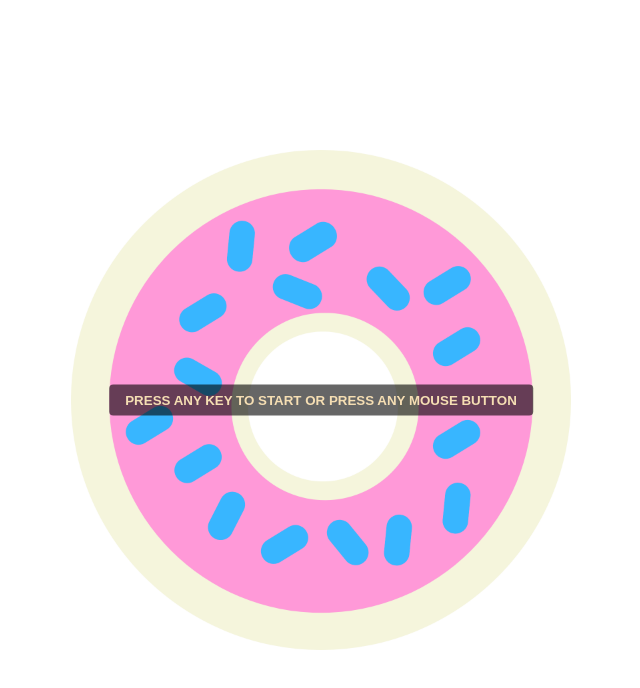
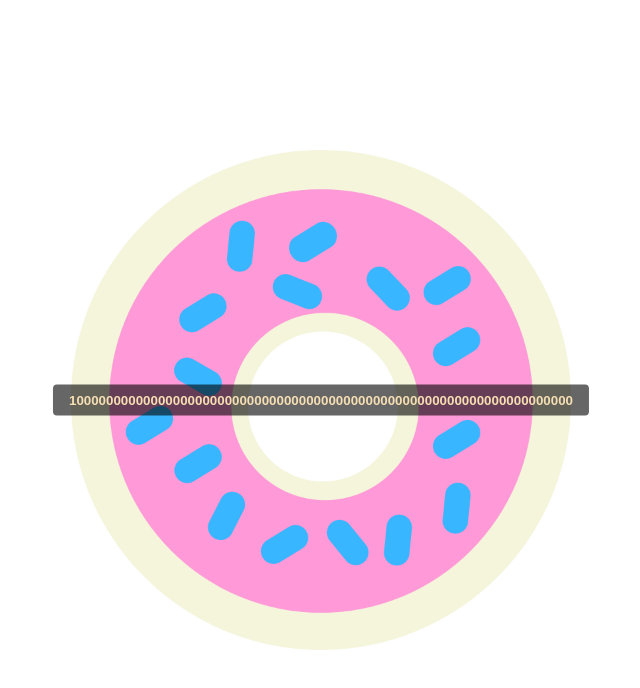
Before and after one commit to mcbrosplays123/DonutClicker, a plain HTML site: page index.html in a window 1280 px wide. Shown: the whole page, without its empty margins (319-959 px from the left). Drawn offline with Linux system fonts and the light colour scheme.

Commit message:
Update index.html

```diff
--- a/index.html
+++ b/index.html
@@ -18,7 +18,7 @@
 
     <button class="circle-btn" type="button" id="Pink_Donut">
         <img src="Pink_Donut.png" alt="Pink Donut">
-        <span class="center-label" id="num">PRESS ANY KEY TO START OR PRESS ANY MOUSE BUTTON</span>
+        <span class="center-label" id="num">10000000000000000000000000000000000000000000000000000000000000000000</span>
     </button>
 
 </body>
```
